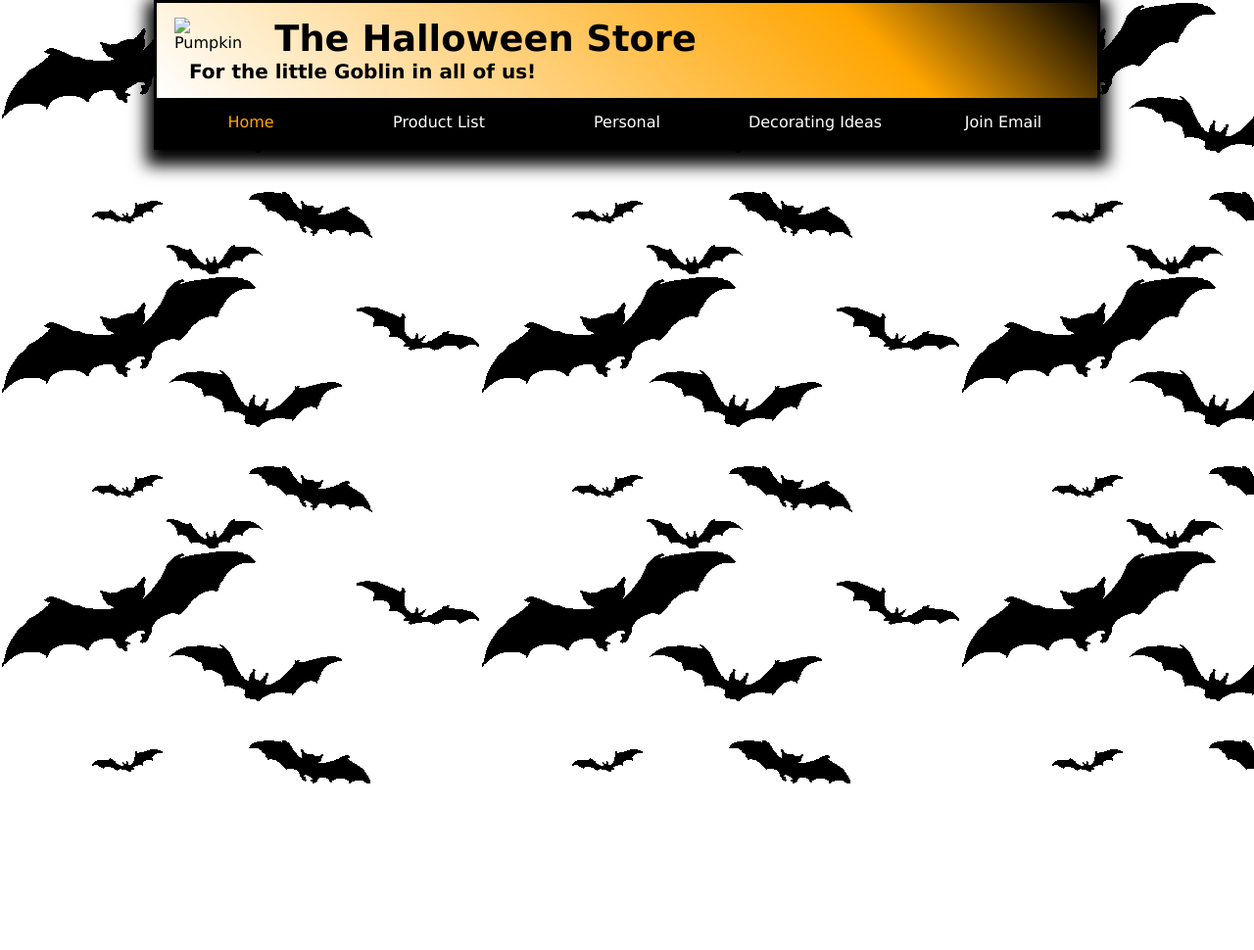
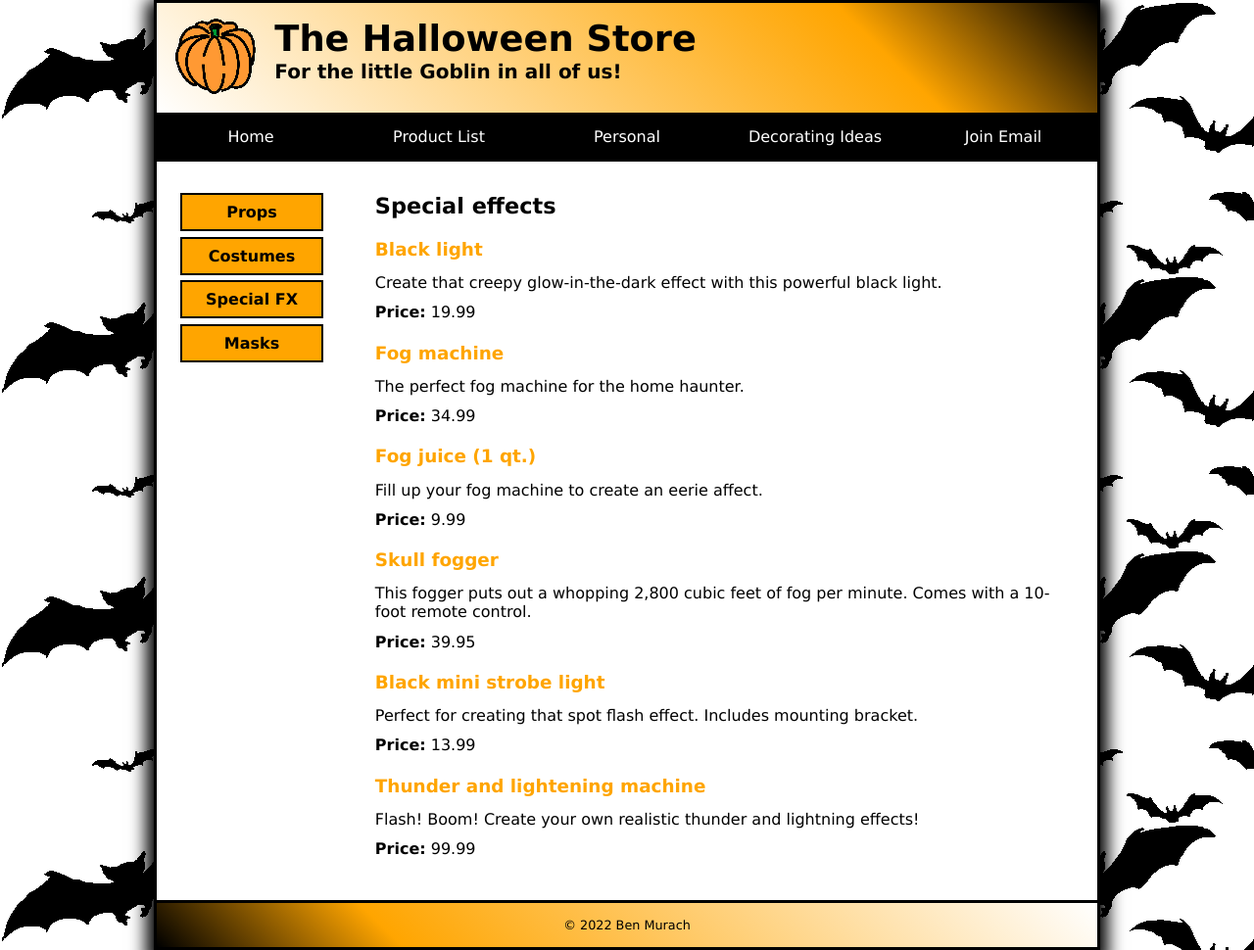
Before and after one commit to aaronhdcomps/Halloween-Assignment, a plain HTML site: page Products/special9.html in a window 1280 px wide. Shown: the whole page at 98% size. Before the commit the page ends 800 px from the top, so only its background shows below. Drawn offline with nearby package versions, Linux system fonts and the light colour scheme; some packages are replaced by stand-ins of ours; files that its build step writes are made by us from their sources; a script that the page names is missing; files whose address does not match are found by name.

Commit message:
Finished 9

```diff
--- a/Products/special9.html
+++ b/Products/special9.html
@@ -4,10 +4,10 @@
 	<meta charset="utf-8">
 	<meta name="viewport" content="width=device-width, initial-scale=1.0">
 	<title>Halloween Store</title>
-	<link rel="stylesheet" href="styles/c9_categories.css">
-	<link rel="stylesheet" href="styles/slicknav.css">
+	<link rel="stylesheet" href="../styles/c9_categories.css">
+	<link rel="stylesheet" href="../styles/slicknav.css">
 	<script src="http://code.jquery.com/jquery-3.6.0.min.js"></script>
-	<script src="js/jquery.slicknav.min.js"></script>
+	<script src="../js/jquery.slicknav.min.js"></script>
 	<script type="text/javascript">
 		$(document).ready(function(){
 			$('#nav_menu').slicknav({prependTo:"#mobile_menu"});
@@ -16,30 +16,67 @@
 	</head>
 <body>
 <header>
-		<img src="images/pumpkin.gif" alt="Pumpkin" width="85">
+		<img src="../images/pumpkin.gif" alt="Pumpkin" width="85">
 		<h2>The Halloween Store</h2>
 		<h3>For the little Goblin in all of us!</h3>
 </header>
+
 <nav id="mobile_menu"></nav>
 <nav id="nav_menu">
 	<ul>
-    	<li><a href="index.html" class="current">Home</a></li>
+    	<li><a href="../indexhw9.html">Home</a></li>
 
     	<li><a href="products/index.html">Product List</a></li>
 
 		<li><a href="personal/index.html">Personal</a></li>
 
-		<li><a href="decorations/index.html">Decorating Ideas</a>
-			<ul>
-				<li><a href="decorations/outdoor.html">Outdoor</a></li>
+		<li><a href="decorations/index.html">Decorating Ideas</a></li>
 
-				<li><a href="decorations/indoor.html">Indoor</a></li>
-
-				<li><a href="decorations/table.html">Table</a></li>
-
-				<li><a href="decorations/treats.html">Treats</a></li>
-    		</ul>
-    	</li>
     	<li><a href="email.html">Join Email</a></li>
 	</ul>
 </nav>
+<main>
+    <section>
+        <h1>Special effects</h1>
+
+        <h2><a href="bl01.html">Black light</a></h2>
+        <p>Create that creepy glow-in-the-dark effect with this powerful black light.</p>
+        <p><strong>Price:</strong> 19.99</p>
+
+        <h2><a href="fog.html">Fog machine</a></h2>
+        <p>The perfect fog machine for the home haunter.</p>
+        <p><strong>Price:</strong> 34.99</p>
+
+        <h2><a href="fogjuice.html">Fog juice (1 qt.)</a></h2>
+        <p>Fill up your fog machine to create an eerie affect.</p>
+        <p><strong>Price:</strong> 9.99</p>
+
+        <h2><a href="skullfog.html">Skull fogger</a></h2>
+        <p>This fogger puts out a whopping 2,800 cubic feet of fog per minute. Comes with a 10-foot remote control.</p>
+        <p><strong>Price:</strong> 39.95</p>
+
+        <h2><a href="ministrobe.html">Black mini strobe light</a></h2>
+        <p>Perfect for creating that spot flash effect. Includes mounting bracket.</p>
+        <p><strong>Price:</strong> 13.99</p>
+
+        <h2><a href="tlm.html">Thunder and lightening machine</a></h2>
+        <p>Flash! Boom! Create your own realistic thunder and lightning effects!</p>
+        <p><strong>Price:</strong> 99.99</p>
+    </section>
+
+    <aside>
+        <nav id="nav_list">
+            <ul>
+                <li><a href="props.html">Props</a></li>
+                <li><a href="costumes.html">Costumes</a></li>
+                <li><a href="special9.html">Special FX</a></li>
+                <li><a href="masks.html">Masks</a></li>
+            </ul>
+        </nav>
+    </aside>
+</main>
+    <footer>
+        <p>&copy; 2022 Ben Murach</p>
+    </footer>
+</body>
+</html>
--- a/styles/c9_categories.css
+++ b/styles/c9_categories.css
@@ -31,43 +31,28 @@ header h2 {
     font-size: 230%;
 }
 header h3 {
-    font-size: 125%;
-    text-indent: .75em;
+	font-size: 125%;
+	padding-bottom: .75em;
+}
+main {
+    display: flex;
 }
 /*NAV*/
 #nav_menu {
     clear: left;
+    margin: 0;
+    padding: 0;
 }
 #nav_menu ul {
     list-style: none;
-    position: relative;
+    margin: 0;
+    padding: 0;
+    display: flex;
+    flex-basis: 100%;
+    justify-content: space-between;
 }
 #nav_menu ul li {
-    float: left;
-    width: 20%;
-}
-#nav_menu ul ul {
-    display: none;
-    position: absolute;
-    top: 100%;
-}
-#nav_menu ul ul li {
-    float: none;
-}
-#nav_menu ul li:hover > ul {
-    display: block;
-}
-#nav_menu > ul::after {
-	content: "";
-	clear: both;
-	display: block;
-}
-#nav_menu ul {
-	margin: 0;
-	padding: 0;
-}
-#nav_menu ul li:hover ul {
-	width: 100%;
+    flex-basis: 20%;
 }
 #nav_menu ul li a {
 	text-align: center;
@@ -86,14 +71,15 @@ header h3 {
 }
 /*SIDENAV*/
 aside {
-    float: left;
-    width: 20%;
-    padding: 1.25em 0;
+    margin: 0;
+    padding: 2em 0;
+    flex-basis: 21.5%;
+    order: 1;
 }
 #nav_list ul {
-    width: 68.75%;
     list-style: none;
-    padding-left: 15%;
+    margin: 0;
+    padding: 0 12.5%;
 }
 #nav_list ul li {
     margin-bottom: 4%;
@@ -104,28 +90,22 @@ aside {
     color: black;
     text-decoration: none;
     font-weight: bold;
+    text-align: center;
     background-color: orange;
-    padding: .5em 0 .5em 7.27272%;
+    padding: .5em 0;
 }
 /*SECT*/
 section {
-    width: 580px;
-    float: right;
-    padding: 20px 25px 25px 25px;
+    padding: 2em 3%;
+    flex-basis: 78.5%;
+    order: 2;
 }
 section h1 {
     font-size: 140%;
     margin-bottom: 2%;
 }
-section h1:first-letter {
-    font-size: 240%;
-}
 section h2 {
-    font-size: 120%;
-    margin: 3% 0 2%;
-}
-section h3 {
-    font-size: 110%;
+    font-size: 115%;
     margin: 3% 0 2%;
 }
 section p {
@@ -134,17 +114,13 @@ section p {
 section a {
     font-weight: bold;
     color: orange;
+    text-decoration: none;
 }
-section a:link, a:visited {
-    font-weight: bold;
+section a:link, main a:visited {
     color: orange;
 }
-section a:hover, a:focus {
+section a:hover, main a:focus {
     color: green;
-}
-section img {
-    width: 30%;
-    max-width: 150px;
 }
 /*FOOTER*/
 footer {
@@ -178,27 +154,22 @@ footer p{
 	#mobile_menu {
 		display: block;
 	}
-	header h2 {
+    header h2 {
 		font-size: 200%;
 	}
+    main {
+        flex-direction: column;
+    }
 	section {
-		width: 90%;
-		float: none;
-		padding-left: 5%;
-		padding-bottom: .5em;
+		order: 1;
+        padding: 2em 5%;
 	}
 	aside {
-		width: 90%;
-		float: none;
-		padding: 0 5% 1em 5%;
+		order: 2;
+        padding: 0 0 1.5em 0;
 	}
 	#nav_list ul {
-		width: 50%;
-		padding-left: 25%;
-		text-align: center;
-	}
-	#nav_list ul li a {
-		padding-left: 0;
+		padding: 0 25%;
 	}
 }
 
@@ -212,7 +183,4 @@ footer p{
 	section h1 {
 		font-size: 130%;
 	}
-	section h1:first-letter {
-		font-size: 180%;
-	}
 }
```
